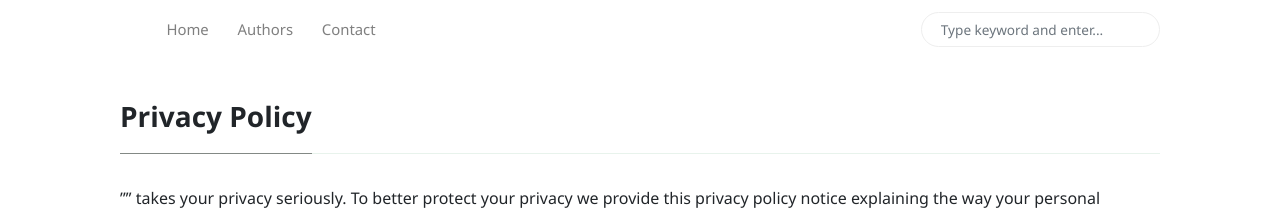
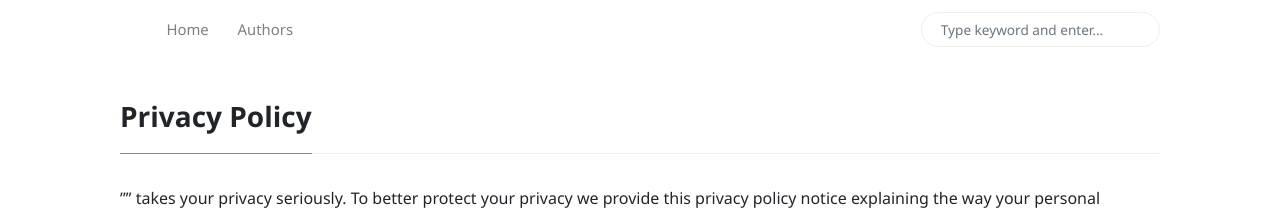
Before and after one commit to zzczzc20/zzczzc20.github.io, a Jekyll site: the page built from docs/_pages/privacy-policy.md, in a window 1280 px wide. Shown: the top 214 px of the page. Built offline with Jekyll 4.4.1, drawn with Linux system fonts in a browser that asks for light colours; nearby versions of some CDN libraries.

Commit message:
chore: Remove unnecessary navigation links in menu-header.html

```diff
--- a/docs/_includes/menu-header.html
+++ b/docs/_includes/menu-header.html
@@ -6,6 +6,3 @@
 <li class="nav-item">
 <a class="nav-link" href="{{site.baseurl}}/authors-list.html">Authors</a>
 </li>
-<li class="nav-item">
-<a class="nav-link" href="{{site.baseurl}}/contact.html">Contact</a>
-</li>
```
